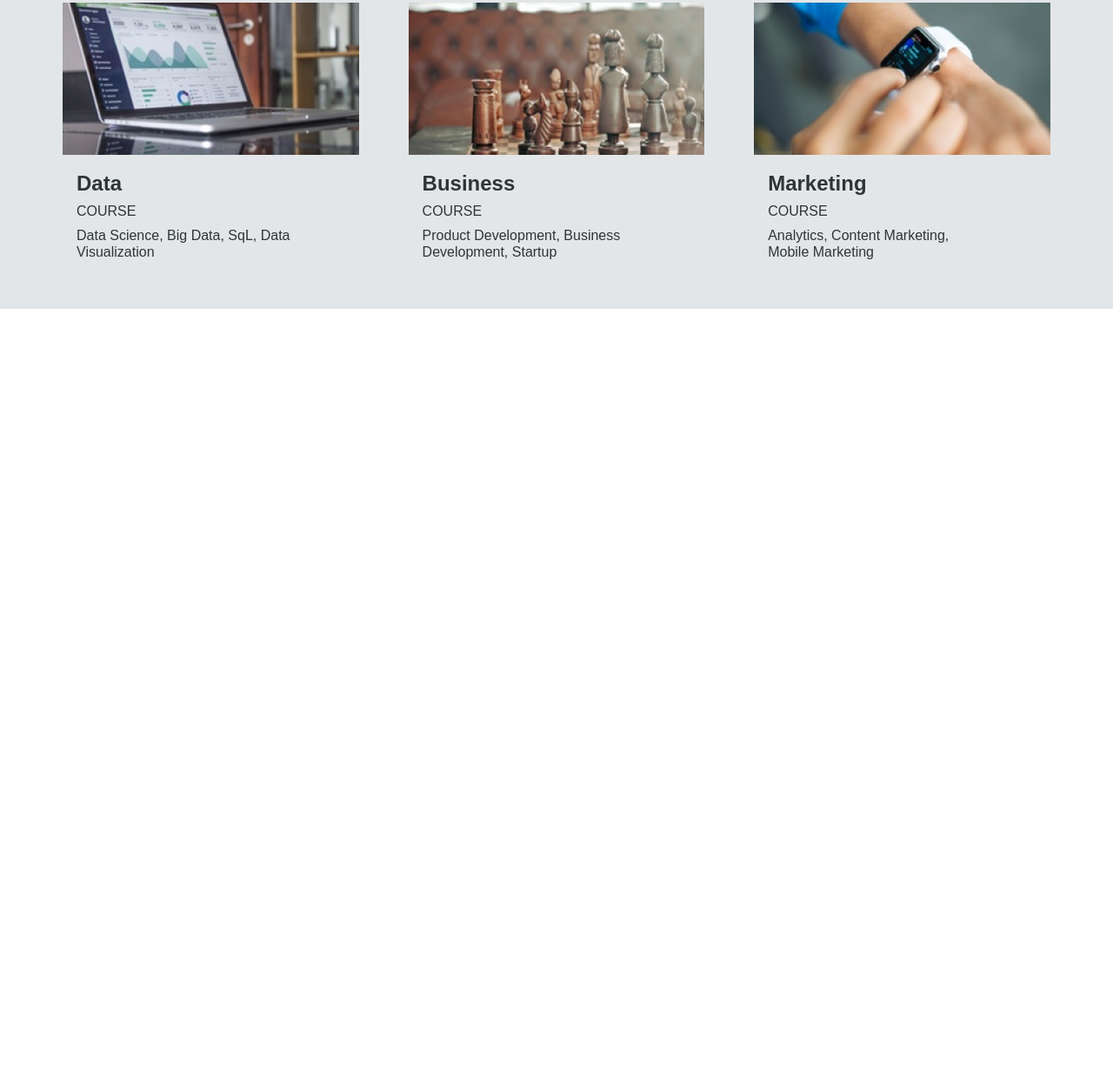
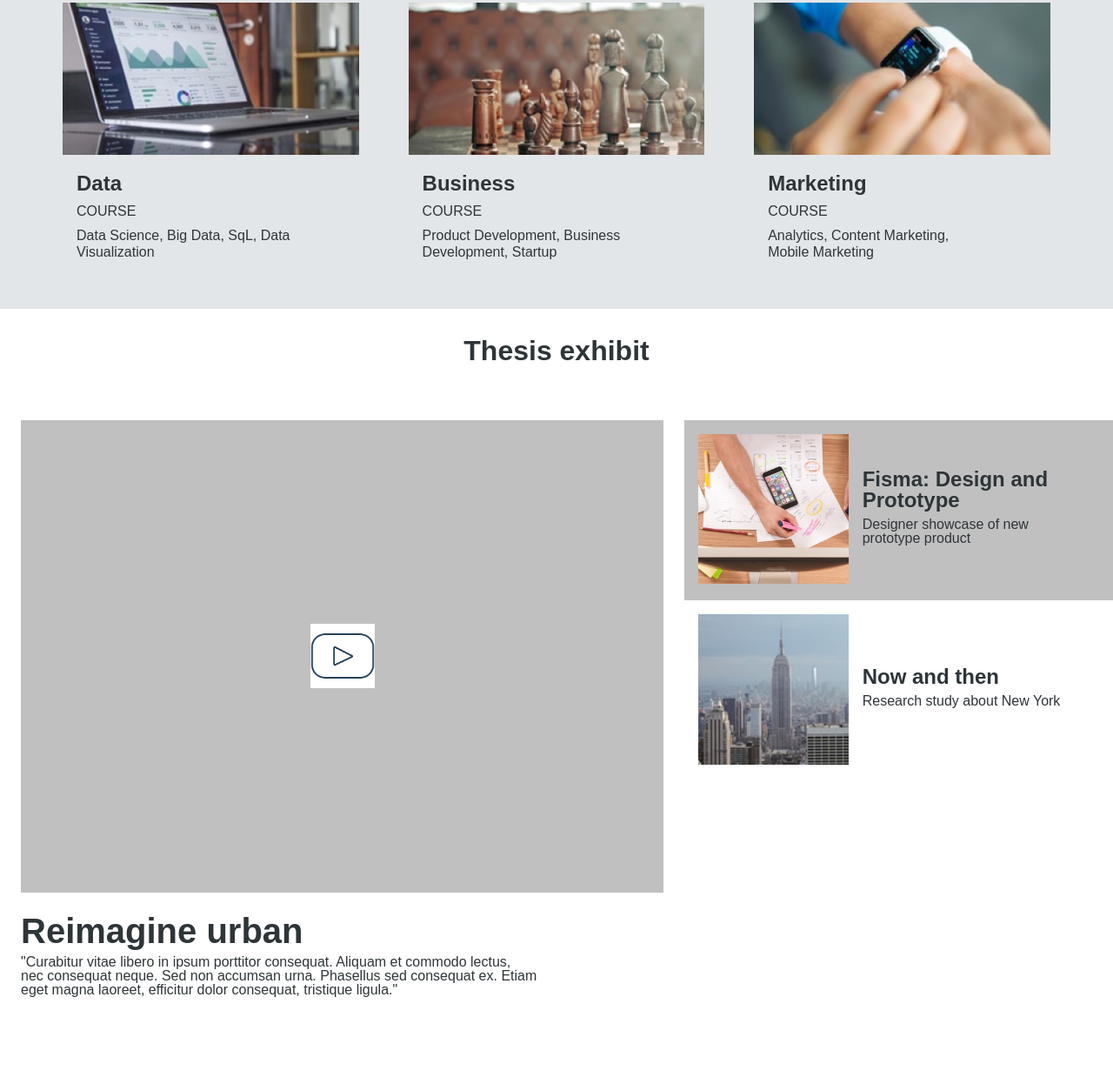
Before and after one commit to Emanny58/colmar, a plain HTML site: page index.html in a window 1280 px wide. Shown: the part 1838-3084 px from the top of the page at 87% size. Before the commit the page ends 2193 px from the top, so only its background shows below. Drawn offline with Linux system fonts and the light colour scheme.

Commit message:
Completed thesis section.

```diff
--- a/index.html
+++ b/index.html
@@ -167,5 +167,41 @@
       </div>
     </div>
 
+<!-- Thesis -->
+    <div class="thesis">
+      <h2>Thesis exhibit</h2>
+    </div>
+    <div class="information">
+      <div class="mainn">
+        <div class="image-container">
+          <img src="resources/images/playbutton.png" alt="">
+        </div>
+        <div class="practice">
+          <h2>Reimagine urban</h2>
+          <p>"Curabitur vitae libero in ipsum porttitor consequat. Aliquam et commodo lectus,<br>nec consequat neque. Sed non accumsan urna. Phasellus sed consequat ex. Etiam<br>eget magna laoreet, efficitur dolor consequat, tristique ligula."</p>
+        </div>
+      </div>
+      <div class="articlez">
+        <div class="articlle grey">
+          <div class="image-container">
+            <img src="resources/images/thesis-fisma.jpg" alt="">
+          </div>
+          <div class="descriptionn">
+            <h3>Fisma: Design and<br>Prototype</h3>
+            <p>Designer showcase of new<br>prototype product</p>
+          </div>
+        </div>
+        <div class="articlle">
+          <div class="image-container">
+            <img src="resources/images/thesis-now-and-then.jpg" alt="">
+          </div>
+          <div class="descriptionn">
+            <h3>Now and then</h3>
+            <p>Research study about New York</p>
+          </div>
+        </div>
+      </div>
+    </div>
+
   </body>
 </html>
--- a/resources/css/style.css
+++ b/resources/css/style.css
@@ -154,7 +154,6 @@ header img {
   height: 30%;
   display: flex;
   flex-direction: column;
-  justify-content: space-between;
   color: hsl(200, 10%, 20%);
 }
 
@@ -198,7 +197,7 @@ header img {
   display: block;
 }
 
-.article img {
+.article img, .articlle img {
   width: 100%;
 }
 
@@ -230,12 +229,15 @@ header img {
 .learning {
   background-color: hsl(200, 10%, 90%);
   padding: 2rem 4.5rem;
+  margin-bottom: 2rem;
 }
 
-.learning h2 {
+.learning h2, .thesis h2 {
   font-size: 2rem;
+  font-weight: bold;
   margin-bottom: 2rem;
   text-align: center;
+  color: hsl(200, 10%, 20%);
 }
 
 .top-row {
@@ -284,3 +286,90 @@ header img {
 .info p {
   margin-top: 0.5rem;
 }
+
+/* Thesis  */
+
+.information {
+  display: flex;
+  flex-direction: row;
+}
+
+.mainn {
+  margin: 2rem 1.5rem;
+  width: 60%;
+  height: auto;
+  display: flex;
+  flex-direction: column;
+  justify-content: space-between;
+}
+
+.mainn .image-container {
+  width: 100%;
+  height: 40rem;
+  display: flex;
+  align-items: center;
+  justify-content: center;
+  margin-bottom: 1.5rem;
+  background-color: silver;
+}
+
+.mainn img {
+  width: 10%;
+}
+
+.practice {
+  display: flex;
+  flex-direction: column;
+  justify-content: flex-start;
+  color: hsl(200, 10%, 20%);
+}
+
+.practice h2 {
+  font-size: 2.5rem;
+  font-weight: bold;
+  margin-bottom: 0.5rem;
+}
+
+
+.articlez {
+  padding-top: 2rem;
+  padding-bottom: 2rem;
+  width: 40%;
+}
+
+.articlle {
+  display: flex;
+  flex-direction: row;
+  align-items: center;
+}
+
+.articlle.grey {
+  border-bottom: none;
+  background-color: silver;
+}
+
+.articlle .image-container {
+  width: 35%;
+  margin: 1rem 1rem;
+  height: auto;
+  display: block;
+}
+
+.descriptionn {
+  height: 10rem;
+  display: flex;
+  flex-direction: column;
+  justify-content: center;
+}
+
+.descriptionn h3 {
+  font-size: 1.5rem;
+  font-weight: bold;
+  margin-bottom: 0.5rem;
+  color:  hsl(200, 10%, 20%);
+}
+
+.descriptionn p {
+  color: hsl(200, 10%, 20%);
+  margin-bottom: 0.5rem;
+}
```
Also changed, not shown: resources/images/playbutton.png (added).
